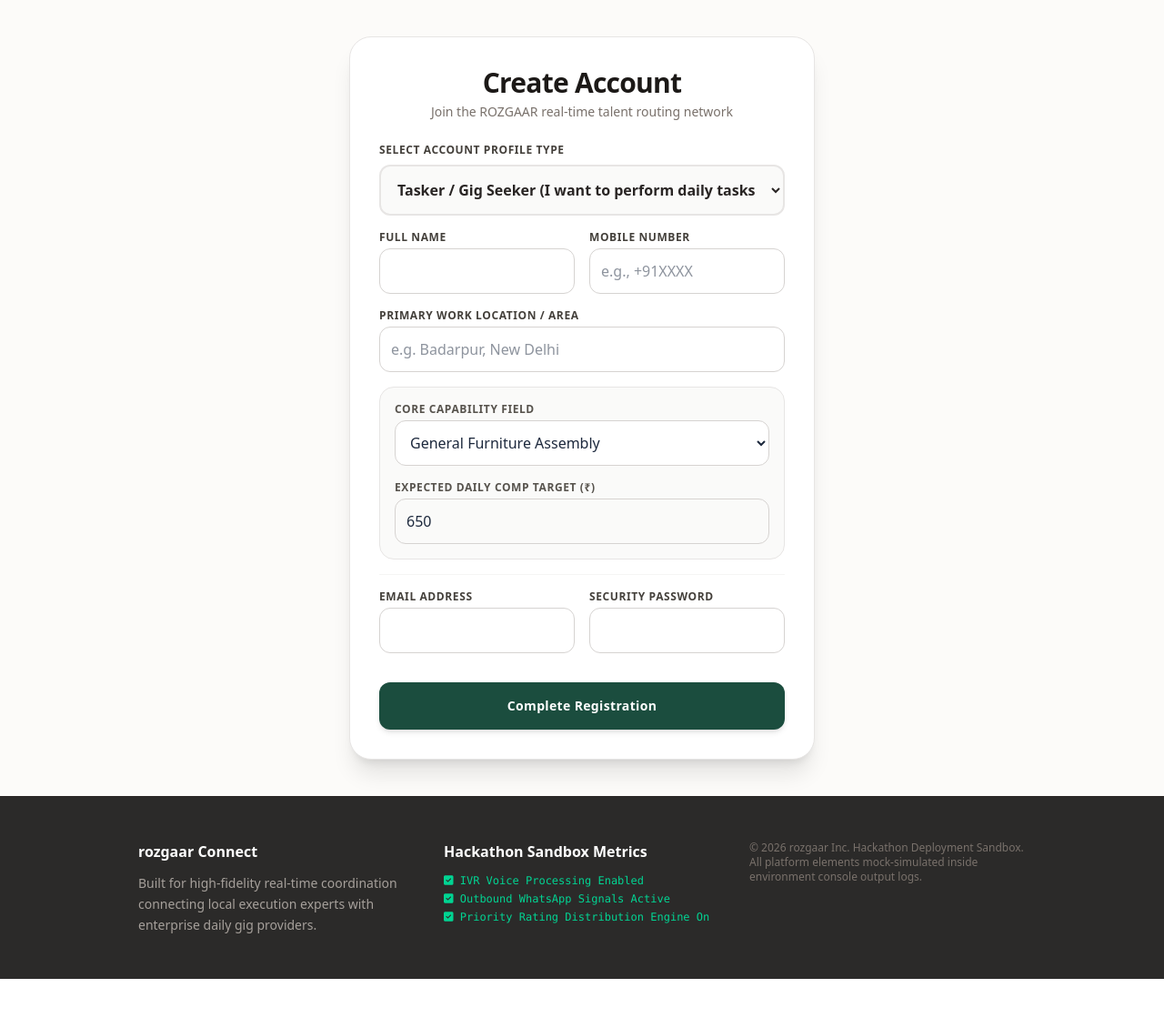
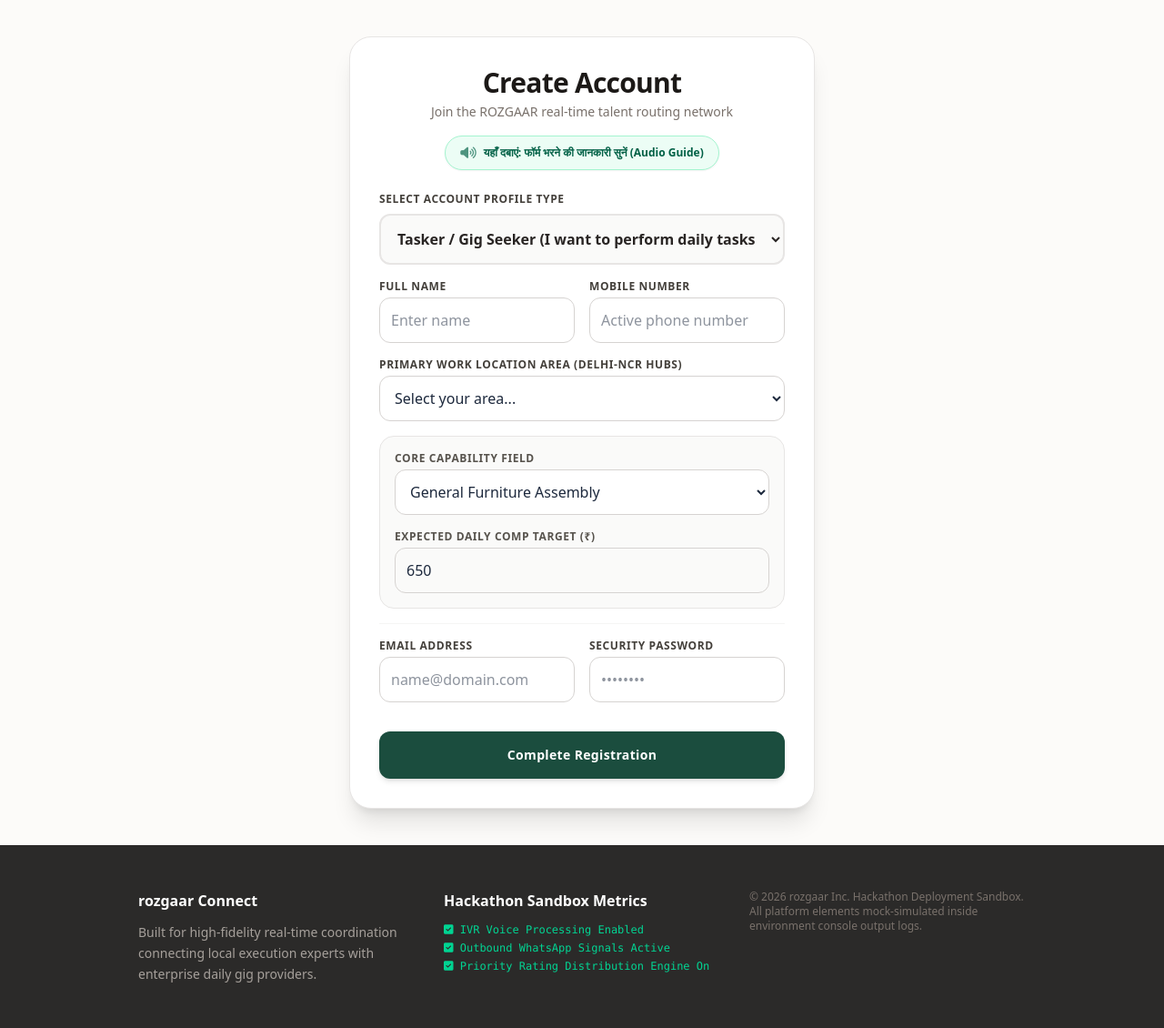
Before and after one commit to DeepanshuMathurya/shramik-connect, a Flask app: page /register in a window 1280 px wide. Shown: the part 69-1199 px from the top of the page at 91% size. Before the commit the page ends 1145 px from the top, so only its background shows below. Run offline with Flask 3, Linux system fonts and the light colour scheme.

Commit message:
Update register.html

```diff
--- a/templates/register.html
+++ b/templates/register.html
@@ -1,15 +1,22 @@
 {% extends 'base.html' %}
 {% block content %}
-<div class="max-w-lg mx-auto bg-white border border-stone-200 rounded-3xl p-8 shadow-xl">
+<div class="max-w-lg mx-auto bg-white border border-stone-200 rounded-3xl p-8 shadow-xl relative">
+
     <div class="text-center mb-6">
         <h2 class="text-3xl font-black text-stone-900 tracking-tight">Create Account</h2>
         <p class="text-stone-500 text-sm mt-1">Join the ROZGAAR real-time talent routing network</p>
+
+        <!-- Mobile-Friendly Play Help Button -->
+        <button type="button" onclick="playRegistrationGuide()" class="mt-4 bg-emerald-50 text-emerald-800 border border-emerald-200 font-bold text-xs px-4 py-2.5 rounded-full hover:bg-emerald-100 transition flex items-center gap-2 mx-auto cursor-pointer shadow-xs">
+            <i class="fa-solid fa-volume-high text-sm animate-pulse"></i>
+            <span>यहाँ दबाएं: फॉर्म भरने की जानकारी सुनें (Audio Guide)</span>
+        </button>
     </div>
 
     <form action="/register" method="POST" class="space-y-4">
         <div>
             <label class="block text-xs font-bold text-stone-700 uppercase tracking-wider mb-2">Select Account Profile Type</label>
-            <select name="role" id="roleDropdown" class="w-full p-3.5 rounded-xl border-2 border-stone-200 font-bold text-stone-800 focus:border-[#1b4d3e] outline-none bg-stone-50" onchange="toggleFormContext()">
+            <select name="role" id="roleDropdown" class="w-full p-3.5 rounded-xl border-2 border-stone-200 font-bold text-stone-800 focus:border-[#1b4d3e] outline-none bg-stone-50 cursor-pointer" onchange="toggleFormContext(); playRegistrationGuide();">
                 <option value="Worker">Tasker / Gig Seeker (I want to perform daily tasks)</option>
                 <option value="Contractor">Employer / Contractor (I want to hire talent)</option>
             </select>
@@ -18,23 +25,45 @@
         <div class="grid grid-cols-1 md:grid-cols-2 gap-4">
             <div>
                 <label class="block text-xs font-bold text-stone-700 uppercase tracking-wider mb-1">Full Name</label>
-                <input type="text" name="name" required class="w-full p-3 border border-stone-300 rounded-xl outline-none focus:border-[#1b4d3e]">
+                <input type="text" name="name" required placeholder="Enter name" class="w-full p-3 border border-stone-300 rounded-xl outline-none focus:border-[#1b4d3e]">
             </div>
             <div>
                 <label class="block text-xs font-bold text-stone-700 uppercase tracking-wider mb-1">Mobile Number</label>
-                <input type="tel" name="phone" placeholder="e.g., +91XXXX" required class="w-full p-3 border border-stone-300 rounded-xl outline-none focus:border-[#1b4d3e]">
+                <input type="tel" name="phone" placeholder="Active phone number" required class="w-full p-3 border border-stone-300 rounded-xl outline-none focus:border-[#1b4d3e]">
             </div>
         </div>
 
+        <!-- Location Selection Dropdown to Prevent Out-of-Bounds Fake Inputs -->
         <div>
-            <label class="block text-xs font-bold text-stone-700 uppercase tracking-wider mb-1">Primary Work Location / Area</label>
-            <input type="text" name="location" placeholder="e.g. Badarpur, New Delhi" required class="w-full p-3 border border-stone-300 rounded-xl outline-none focus:border-[#1b4d3e]">
+            <label class="block text-xs font-bold text-stone-700 uppercase tracking-wider mb-1">Primary Work Location Area (Delhi-NCR Hubs)</label>
+            <select name="location" required class="w-full p-3 border border-stone-300 bg-white rounded-xl outline-none focus:border-[#1b4d3e] font-medium cursor-pointer">
+                <option value="" disabled selected>Select your area...</option>
+                <option value="Badarpur">Badarpur</option>
+                <option value="Sarita Vihar">Sarita Vihar</option>
+                <option value="Jasola">Jasola</option>
+                <option value="Okhla">Okhla</option>
+                <option value="Nehru Place">Nehru Place</option>
+                <option value="Kashmere Gate">Kashmere Gate</option>
+                <option value="Shastri Park">Shastri Park</option>
+                <option value="Seelampur">Seelampur</option>
+                <option value="Shahdara">Shahdara</option>
+                <option value="Dilshad Garden">Dilshad Garden</option>
+                <option value="Connaught Place">Connaught Place</option>
+                <option value="Saket">Saket</option>
+                <option value="Dwarka">Dwarka</option>
+                <option value="Rohini">Rohini</option>
+                <option value="Noida">Noida</option>
+                <option value="Gurugram">Gurugram</option>
+                <option value="Ghaziabad">Ghaziabad</option>
+                <option value="Faridabad">Faridabad</option>
+            </select>
         </div>
 
+        <!-- Dynamic Extended Skill Fields for Taskers -->
         <div id="dynamicTaskerBox" class="bg-stone-50 p-4 rounded-2xl border border-stone-200 space-y-4">
             <div>
                 <label class="block text-xs font-bold text-stone-600 uppercase tracking-wider mb-1">Core Capability Field</label>
-                <select name="skills" class="w-full p-3 rounded-xl border border-stone-300 bg-white font-medium outline-none">
+                <select name="skills" class="w-full p-3 rounded-xl border border-stone-300 bg-white font-medium outline-none cursor-pointer">
                     <option value="General Furniture Assembly">General Furniture Assembly</option>
                     <option value="IKEA Assembly">IKEA Furniture Assembly</option>
                     <option value="Minor Plumbing Repairs">Minor Plumbing Repairs</option>
@@ -51,15 +80,15 @@
         <div class="border-t border-stone-100 pt-4 grid grid-cols-1 md:grid-cols-2 gap-4">
             <div>
                 <label class="block text-xs font-bold text-stone-700 uppercase tracking-wider mb-1">Email Address</label>
-                <input type="email" name="email" required class="w-full p-3 border border-stone-300 rounded-xl outline-none focus:border-[#1b4d3e]">
+                <input type="email" name="email" required placeholder="name@domain.com" class="w-full p-3 border border-stone-300 rounded-xl outline-none focus:border-[#1b4d3e]">
             </div>
             <div>
                 <label class="block text-xs font-bold text-stone-700 uppercase tracking-wider mb-1">Security Password</label>
-                <input type="password" name="password" required class="w-full p-3 border border-stone-300 rounded-xl outline-none focus:border-[#1b4d3e]">
+                <input type="password" name="password" required placeholder="••••••••" class="w-full p-3 border border-stone-300 rounded-xl outline-none focus:border-[#1b4d3e]">
             </div>
         </div>
 
-        <button type="submit" class="w-full bg-[#1b4d3e] text-white font-black p-4 rounded-xl shadow-md hover:bg-emerald-900 transition tracking-wide text-sm mt-4">Complete Registration</button>
+        <button type="submit" class="w-full bg-[#1b4d3e] text-white font-black p-4 rounded-xl shadow-md hover:bg-emerald-900 transition tracking-wide text-sm mt-4 cursor-pointer">Complete Registration</button>
     </form>
 </div>
 
@@ -68,5 +97,37 @@ function toggleFormContext() {
     const selector = document.getElementById('roleDropdown').value;
     document.getElementById('dynamicTaskerBox').style.display = (selector === 'Worker') ? 'block' : 'none';
 }
+
+// Global voice synthesis execution function
+function speakHindi(message) {
+    if (window.speechSynthesis) {
+        window.speechSynthesis.cancel(); // Reset previous voice tracks
+    }
+    const utterance = new SpeechSynthesisUtterance(message);
+    utterance.lang = 'hi-IN';
+    utterance.rate = 0.95;
+
+    const voices = window.speechSynthesis.getVoices();
+    const targetVoice = voices.find(v => v.lang === 'hi-IN');
+    if (targetVoice) utterance.voice = targetVoice;
+
+    window.speechSynthesis.speak(utterance);
+}
+
+// Custom Informal Script Reader
+function playRegistrationGuide() {
+    const role = document.getElementById('roleDropdown').value;
+
+    if (role === 'Worker') {
+        speakHindi("हेलो यूजर, अगर आप काम ढूंढ रहे हैं, तो प्रोफाइल टाइप में वर्कर ही रहने दें। इसके बाद नीचे अपना पूरा नाम भरें, फिर अपना चालू मोबाइल नंबर डालें। इसके बाद अपना एरिया चुनें जहां आप काम करने जा सकते हैं। फिर अपना हुनर चुनें, और एक दिन की मजदूरी बताएं जो आप चाहते हैं। आखिरी में अपनी सही ईमेल आईडी डालें क्योंकि यह लॉग इन करने के लिए इस्तेमाल होगी, और एक मजबूत पासवर्ड बनाकर याद रखें ताकि बाद में कोई दिक्कत न हो।");
+    } else {
+        speakHindi("हेलो यूजर, अगर आप ठेकेदार या एम्प्लायर हैं और लेबर ढूंढ रहे हैं, तो प्रोफाइल टाइप में कॉन्ट्रैक्टर सेलेक्ट करें। इसके बाद नीचे अपना पूरा नाम भरें, फिर अपना चालू मोबाइल नंबर डालें। इसके बाद अपना वो एरिया चुनें जहां आपकी साइट या काम मौजूद है। आखिरी में अपनी सही ईमेल आईडी डालें जिससे आप लॉग इन कर सकें, और एक मजबूत पासवर्ड बनाकर याद रखें ताकि बाद में कोई परेशानी न आए।");
+    }
+}
+
+// Trigger initialization load buffer for external audio devices
+if (window.speechSynthesis) {
+    window.speechSynthesis.getVoices();
+}
 </script>
 {% endblock %}
```
